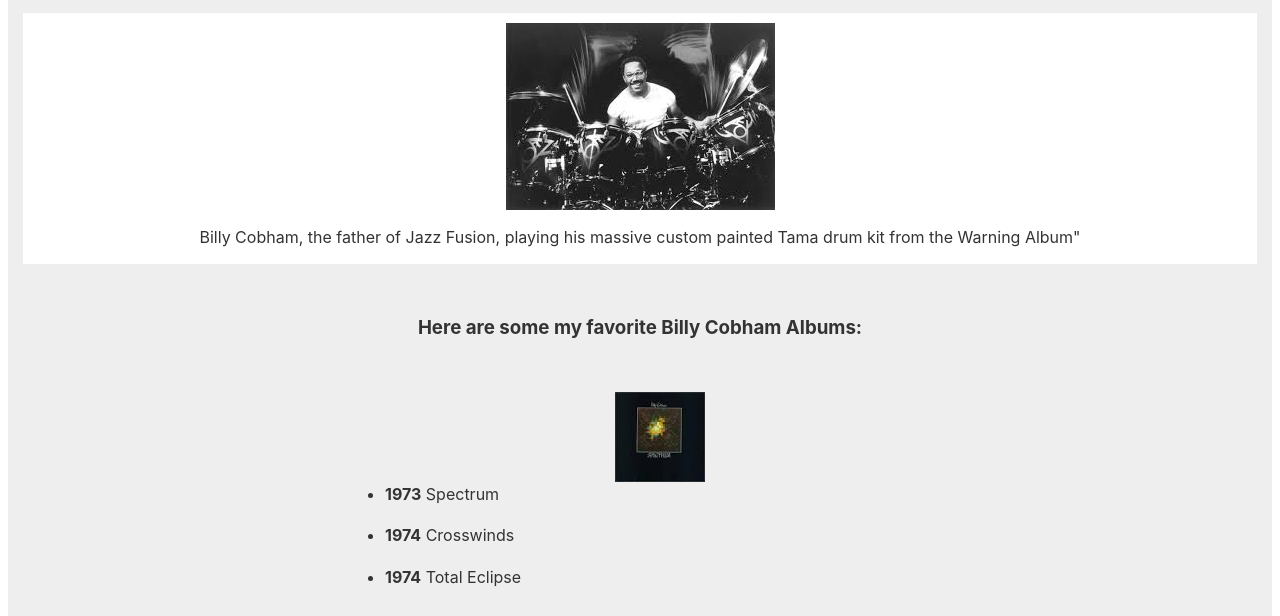
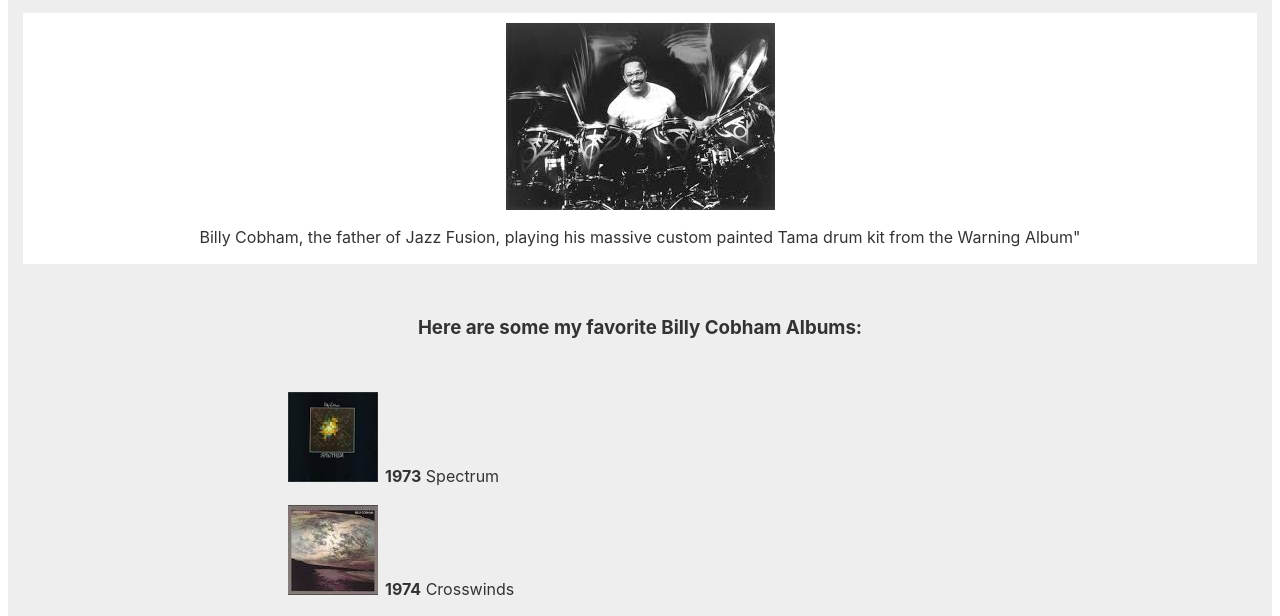
Before and after one commit to BobSears53/Bobs-Tribute, a plain HTML site: page index.html in a window 1280 px wide. Shown: the part 175-791 px from the top of the page. Drawn offline with Linux system fonts and the light colour scheme.

Commit message:
Update with List Style

```diff
--- a/index.html
+++ b/index.html
@@ -22,9 +22,12 @@
     <h3 id="headline">Here are some my favorite Billy Cobham Albums:</h3>
     <ul>
      <!-- <li><img src="Spectrum.jpg" alt="Placeholder Image A"> </li> -->
-        <li><img src="Spectrum.jpg" alt="Placeholder Image A"> <strong>1973</strong> Spectrum</li>
-        <li><strong>1974</strong> Crosswinds</li>
-        <li><strong>1974</strong> Total Eclipse</li>
+        <li id="Item1">
+          <strong>1973</strong> Spectrum
+          </li>
+
+       <li id="item2"><strong>1974</strong> Crosswinds</li>
+        <li id="item3"><strong>1974</strong> Total Eclipse</li>
     </ul>
     <h3>
         If you have time, you should read more about this incredible human being
--- a/styles.css
+++ b/styles.css
@@ -86,12 +86,25 @@ html {
     margin: 0 auto 50px auto;
     text-align: left;
     line-height: 1.6;
+    list-style-image: url("Spectrum.jpg");
   }
 
   li {
     margin: 16px 0;
+    /* list-style-image: none; */
   }
 
+  #Item1{
+    list-style-image: url("Spectrum.jpg");
+  }
+
+  #item2{
+    list-style-image: url("Crosswinds74.jpg");
+  }
+
+  #item3{
+    list-style-image: url("TotalEclipse75.jpg");
+  }
   blockquote {
     font-style: italic;
     max-width: 545px;
```
Also changed, not shown: TotalEclipse75.jpg (renamed from Total Eclipse75.jpg).
